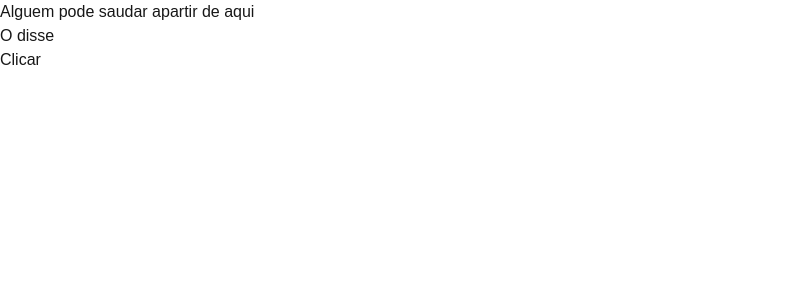
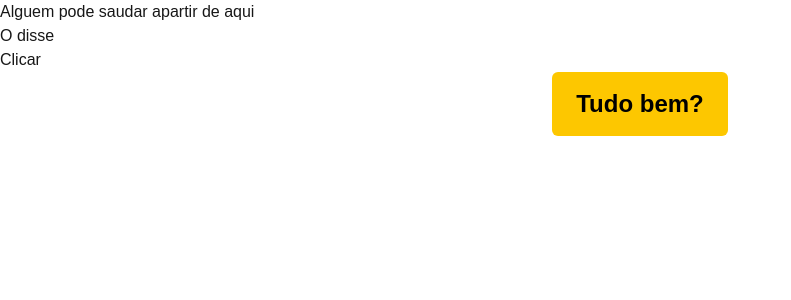
Before and after one commit to EdsonGaspar/journey-reactjs, a Next.js app: page /pessoa in a window 1280 px wide. Shown: the top 300 px of the page, without its empty margins (0-791 px from the left). Built offline with nearby package versions, Linux system fonts and the light colour scheme.

Commit message:
feat: Aula sobre useEffect

```diff
--- a/app/pessoa/page.tsx
+++ b/app/pessoa/page.tsx
@@ -1,5 +1,6 @@
 "use client";
 import { SaudarPessoa } from "@/components/pessoa/saudar";
+import { RandomGreeting } from "@/components/pessoa/saudar-random";
 import { useState } from "react";
 
 export default function PagePessoa() {
@@ -16,6 +17,7 @@ export default function PagePessoa() {
       <h2>Alguem pode saudar apartir de aqui</h2>
       <SaudarPessoa nome={nome} saudacao={saudacao} />
       <button onClick={handleClick}> Clicar</button>
+      <RandomGreeting />
     </div>
   );
 }
--- /dev/null
+++ b/components/pessoa/saudar-random.tsx
@@ -0,0 +1,39 @@
+"use client";
+import { useEffect, useState } from "react";
+
+export function RandomGreeting() {
+  const [random] = useState(() => Math.floor(Math.random() * 5) + 1);
+  const [greeting, setGreeting] = useState("");
+
+  useEffect(() => {
+    switch (random) {
+      case 1:
+        // eslint-disable-next-line react-hooks/set-state-in-effect
+        setGreeting("Ola");
+        break;
+      case 2:
+        setGreeting("Tudo bem?");
+        break;
+
+      case 3:
+        setGreeting("Como estão as coisas?");
+        break;
+      case 4:
+        setGreeting("É como?");
+        break;
+      case 5:
+        setGreeting("Tá numa?");
+        break;
+      default:
+        setGreeting("Saudações");
+        break;
+    }
+  }, [random]);
+  return (
+    <div className="flex justify-center items-center">
+      <h2 className="bg-yellow-400 text-2xl font-semibold py-4 px-6 text-black rounded-md">
+        {greeting}
+      </h2>
+    </div>
+  );
+}
```
